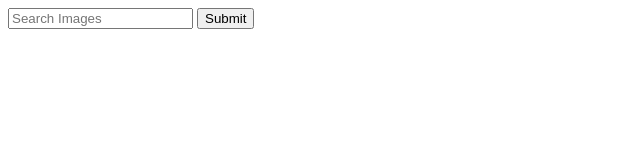
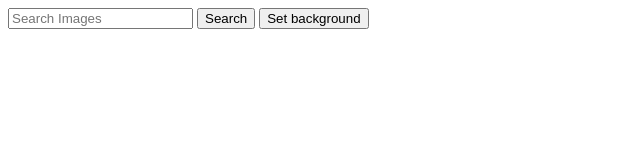
Before and after one commit to tannergr/imagepicker, a plain HTML site: page static/index.html in a window 1280 px wide. Shown: the whole page, without its empty margins (0-640 px from the left). Drawn offline with Linux system fonts and the light colour scheme.

Commit message:
Add button to set background image

```diff
--- a/static/index.html
+++ b/static/index.html
@@ -6,11 +6,14 @@
   <title> Image Picker </title>
   <script src="javascript/unsplash.js"></script>
   <script src="javascript/main.js"></script>
+  <link rel="stylesheet" type="text/css" href="style.css">
 </head>
 <body>
+  <div id="background"></div>
   <div id="usercontrols">
     <input type="text" placeholder="Search Images" id="query">
-    <input type="submit" onclick='getAndUpdate()'>
+    <input type="submit" onclick='getAndUpdate()' value="Search">
+    <input type="submit" onclick='setBackground()' value="Set background">
   </div>
   <div id="results"></div>
 </body>
--- a/static/javascript/main.js
+++ b/static/javascript/main.js
@@ -3,8 +3,10 @@
 
 // Client String for accessing api
 var clientString = "?client_id=" + "5ca96fac2f6435f593ce5e08a4b60ba6ef03e83e0bd55630c8bdd4fe7d2f52ef";
+// Keep a list of current data from api request
 var currentImages = [];
-var selectedImage;
+// Keep track of the current selected image
+var selectedImageDiv;
 
 //Make a request to the unsplash API and update the display
 function getAndUpdate(){
@@ -24,7 +26,10 @@ function getAndUpdate(){
            // insert image into html
            document.getElementById("results").innerHTML +=
            `
-             <div id="${i.toString()}" onclick="selectImage('${i.toString()}')">
+             <div
+                id="${i.toString()}"
+                onclick="selectImage('${i.toString()}')"
+             >
              \<img src="${Data[i].urls.thumb}" class="image">
              </div>
            `;
@@ -35,12 +40,25 @@ function getAndUpdate(){
   xhttp.open("GET", "https://api.unsplash.com/search/photos"+clientString+"&query="+query, true);
   xhttp.send();
 }
+// Function updates the style of the current selected images
+// and sets the selected image variable
+function selectImage(index, imageData){
+  // Remove background indicator of previous selected image
+  if(selectedImageDiv)
+    selectedImageDiv.style.backgroundColor = "";
+  // Update Selected image
+  selectedImageDiv = document.getElementById(index);
+  selectedImageDiv.style.backgroundColor = "blue";
+}
 
-function selectImage(index){
-  console.log("image selected");
-  if(selectedImage)
-    selectedImage.style.backgroundColor = "";
-  selectedImage = document.getElementById(index);
-  selectedImage.style.backgroundColor = "blue";
-  console.log(selectedImage);
+// Function updates the background of page to the currently selected images
+function setBackground(){
+  if(!selectedImageDiv){
+    alert("Select an Image")
+  }
+  //Get background element
+  var bg = document.getElementById("background")
+  // Get index via selected image div id
+  var index = parseInt(selectedImageDiv.id)
+  bg.style.backgroundImage = `url("${currentImages[index].urls.full})`;
 }
--- a/static/style.css
+++ b/static/style.css
@@ -1,3 +1,13 @@
 .image{
   padding: 30px;
 }
+#background{
+  height: 100%;
+  width: 100%;
+  position:fixed;
+  top:0;
+  left: 0;
+  z-index: -1;
+  background-repeat: no-repeat;
+  background-size: cover;
+}
```
